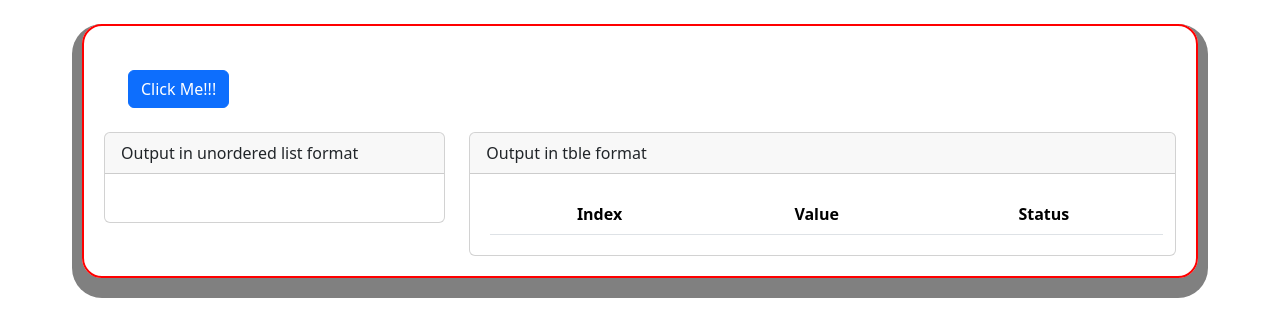
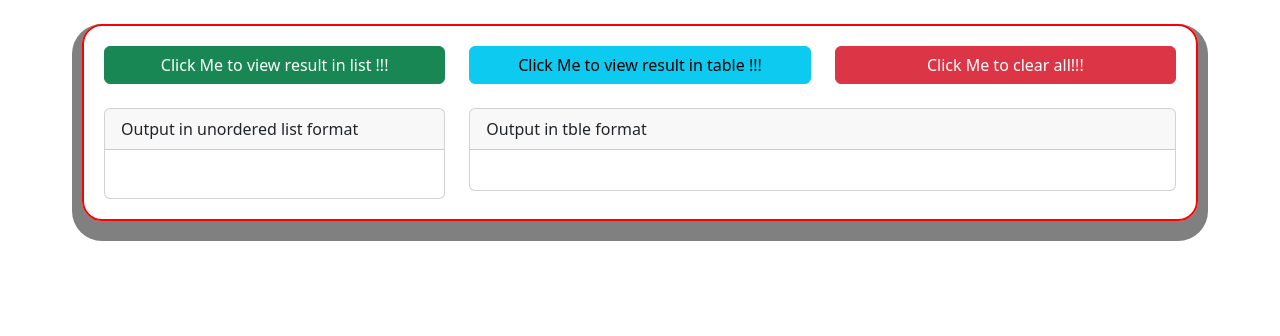
Before and after one commit to prashantsnehi/HTML_Tutorial, a plain HTML site: page JavaScriptTutorial/index.html in a window 1280 px wide. Drawn offline with nearby package versions, Linux system fonts and the light colour scheme.

Commit message:
multiple functions added

```diff
--- a/JavaScriptTutorial/index.html
+++ b/JavaScriptTutorial/index.html
@@ -21,29 +21,46 @@
     <body>
         <div class="container mt-4">
             <div id="demo">
-                <button type="button" class="btn btn-primary m-4"
-                    onclick="showInTable()">Click Me!!!</button>
+                <div
+                    class="row d-flex justify-content-around align-content-center mb-4">
+                    <div class="col-md-4 d-grid gap-2">
+                        <button class="btn btn-success"
+                            type="button"
+                            onclick="showResult()">Click Me to view result in list !!!</button>
+                    </div>
+                    <div class="col-md-4 d-grid gap-2">
+                        <button class="btn btn-info"
+                            type="button"
+                            onclick="showInTable()">Click Me to view result in table !!!</button>
+                    </div>
+                    <div class="col-md-4 d-grid gap-2">
+                        <button class="btn btn-danger"
+                            type="button"
+                            onclick="clearAll()">Click Me to clear all!!!</button>
+                    </div>
+                </div>
+
                 <div class="row">
                     <div class="col-md-4">
                         <div class="card">
-                            <div class="card-header">Output in unordered list format</div>
+                            <div class="card-header">Output in unordered list
+                                format</div>
                             <div class="card-body">
                                 <ul id="output"></ul>
                             </div>
                         </div>
-
                     </div>
                     <div class="col-md-8">
                         <div class="card">
                             <div class="card-header">Output in tble format</div>
                             <div class="card-body">
                                 <table class="table table-striped m-1">
-                                    <thead class="text-center">
-                                        <tr>
+                                    <thead class="text-center" id="thead">
+                                        <!-- <tr>
                                             <th>Index</th>
                                             <th>Value</th>
                                             <th>Status</th>
-                                        </tr>
+                                        </tr> -->
                                     </thead>
                                     <tbody id="tblData">
 
```
